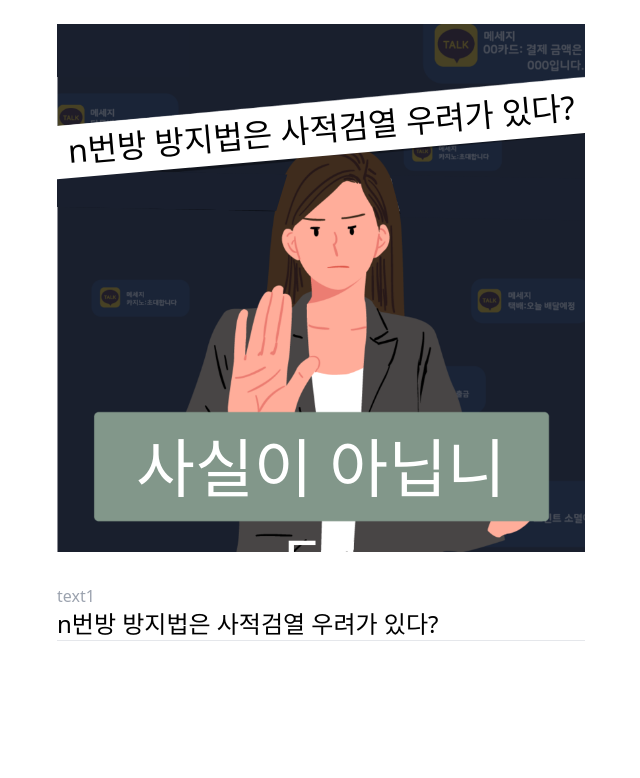
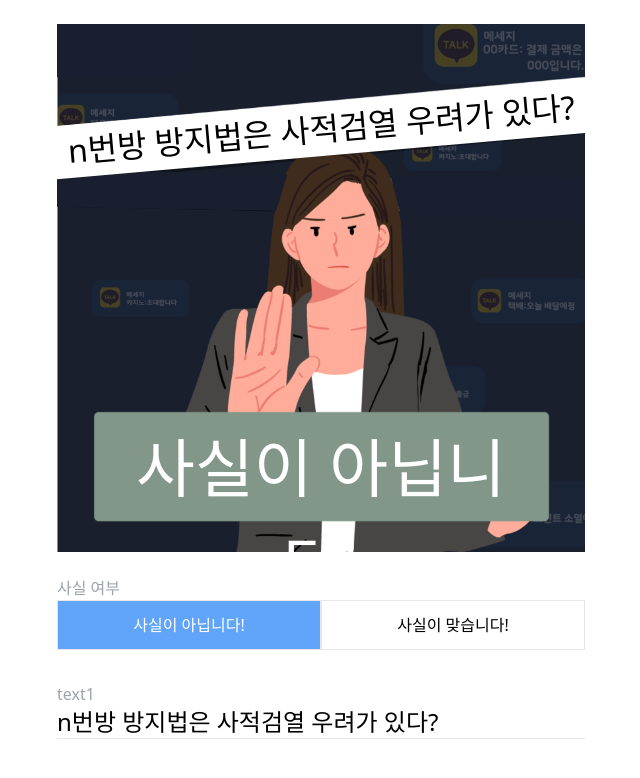
Before and after one commit to AMATEURTOSS/not_true_generator, a Next.js app: page / in a window 1280 px wide. Shown: the top 778 px of the page, without its empty margins (319-959 px from the left). Built offline with nearby package versions, Linux system fonts and the light colour scheme.

Commit message:
feat: add isTrue control button

```diff
--- /dev/null
+++ b/components/SelectTwoOfOneButton.tsx
@@ -0,0 +1,46 @@
+import { Dispatch, FC, SetStateAction, useEffect, useRef } from "react";
+
+interface SelectTwoOfOneButtonProps {
+  button1InnerText: string;
+  button2InnerText: string;
+  isTrue: boolean;
+  setIsTrue: Dispatch<SetStateAction<boolean>>;
+}
+
+const SelectTwoOfOneButton: FC<SelectTwoOfOneButtonProps> = ({
+  button1InnerText,
+  button2InnerText,
+  isTrue,
+  setIsTrue,
+}): JSX.Element => {
+  const button1 = useRef<HTMLButtonElement>(null);
+  const button2 = useRef<HTMLButtonElement>(null);
+
+  return (
+    <div className="mt-6">
+      <span className="block text-gray-400">사실 여부</span>
+      <div className="flex items-center">
+        <button
+          className={`w-1/2 border p-3 ${
+            isTrue ? "" : "bg-blue-400 text-white"
+          }`}
+          ref={button1}
+          onClick={() => setIsTrue(false)}
+        >
+          {button1InnerText}
+        </button>
+        <button
+          className={`w-1/2 border p-3 ${
+            isTrue ? "bg-blue-400 text-white" : ""
+          }`}
+          ref={button2}
+          onClick={() => setIsTrue(true)}
+        >
+          {button2InnerText}
+        </button>
+      </div>
+    </div>
+  );
+};
+
+export default SelectTwoOfOneButton;
--- a/pages/index.tsx
+++ b/pages/index.tsx
@@ -2,6 +2,7 @@ import type { NextPage } from "next";
 import ImageEditor from "../components/ImageEditor";
 import { useState } from "react";
 import TextInput from "../components/TextInput";
+import SelectTwoOfOneButton from "../components/SelectTwoOfOneButton";
 
 const Home: NextPage = () => {
   const [text1, setText1] = useState<string>(
@@ -12,6 +13,12 @@ const Home: NextPage = () => {
   return (
     <div className="m-auto w-full max-w-xl p-6">
       <ImageEditor text1={text1} isTrue={isTrue} />
+      <SelectTwoOfOneButton
+        button1InnerText="사실이 아닙니다!"
+        button2InnerText="사실이 맞습니다!"
+        isTrue={isTrue}
+        setIsTrue={setIsTrue}
+      />
       <TextInput label="text1" text={text1} setText={setText1} />
     </div>
   );
```
